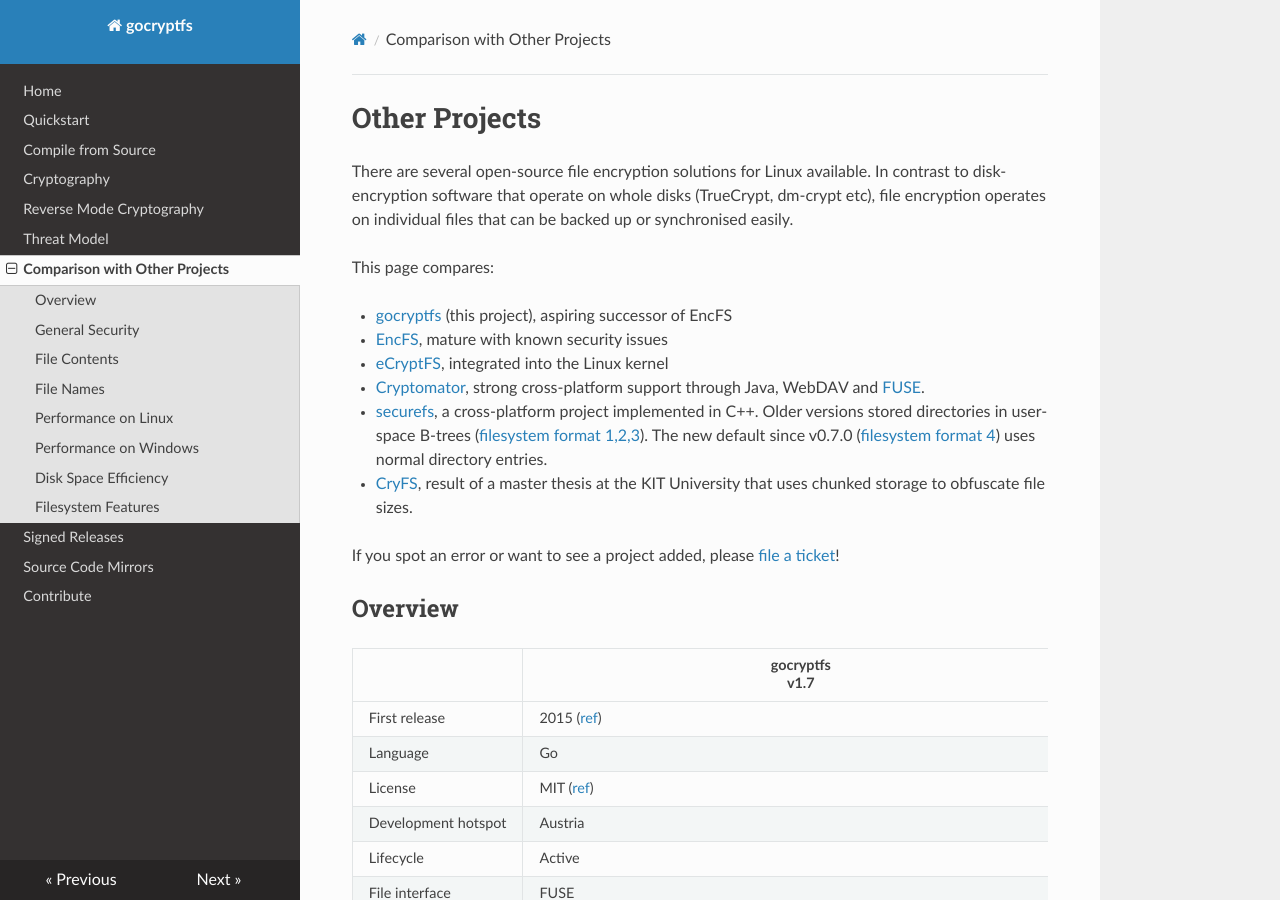
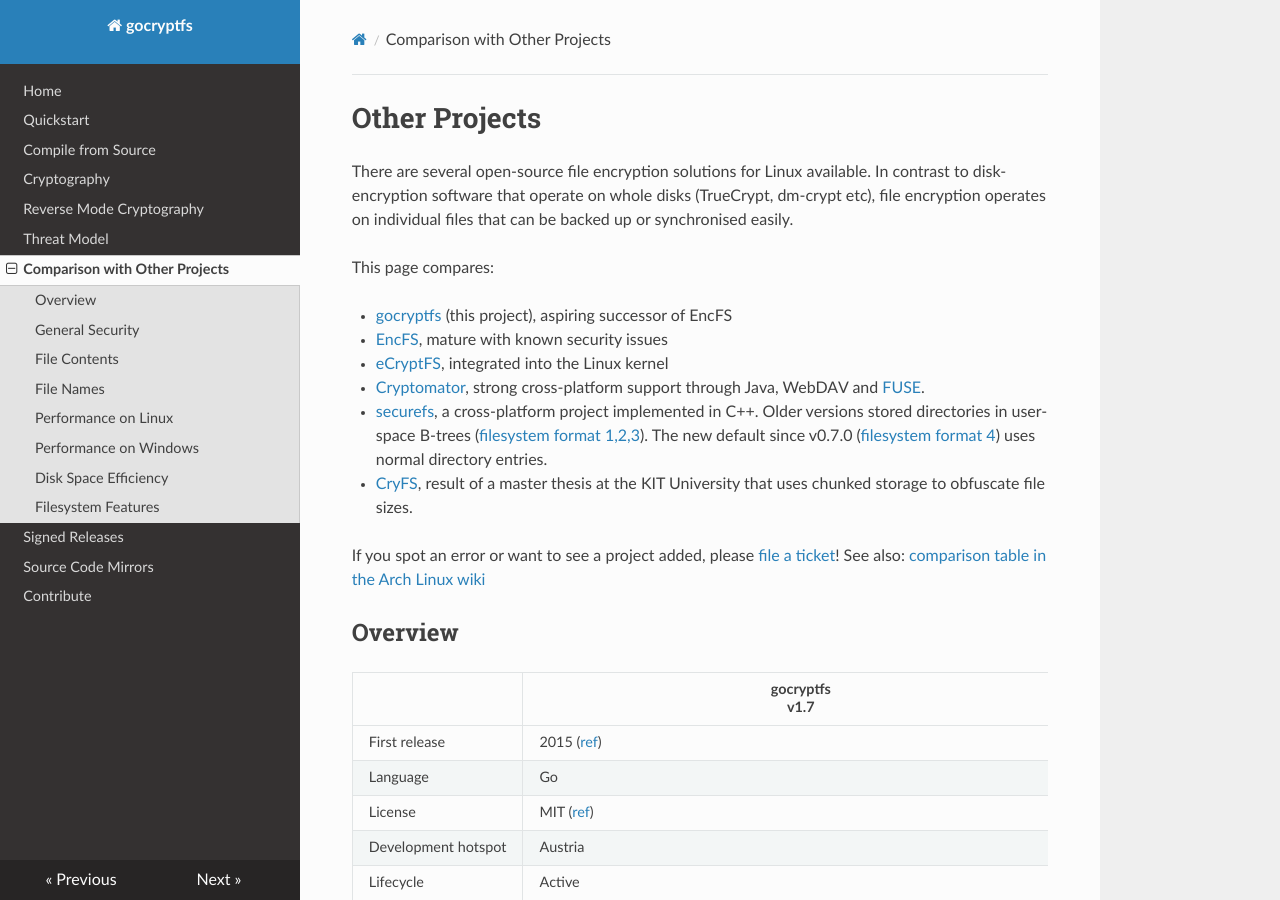
Before and after one commit to rfjakob/gocryptfs-website, an MkDocs documentation site: the page built from docs/comparison.md, in a window 1280 px wide and 900 px high. Built offline with MkDocs 1.6.1, drawn with Linux system fonts in a browser that asks for light colours; nearby versions of some CDN libraries; old or Windows-style settings are respelled for this version of MkDocs.

Commit message:
Link to arch linux comparison table

```diff
--- a/docs/comparison.md
+++ b/docs/comparison.md
@@ -21,7 +21,7 @@ This page compares:
   chunked storage to obfuscate file sizes.
 
 If you spot an error or want to see a project added, please
-[file a ticket](https://github.com/rfjakob/gocryptfs-website)!
+[file a ticket](https://github.com/rfjakob/gocryptfs-website)! See also: [comparison table in the Arch Linux wiki](https://wiki.archlinux.org/title/Data-at-rest_encryption#Comparison_table)
 
 Overview
 --------
```
